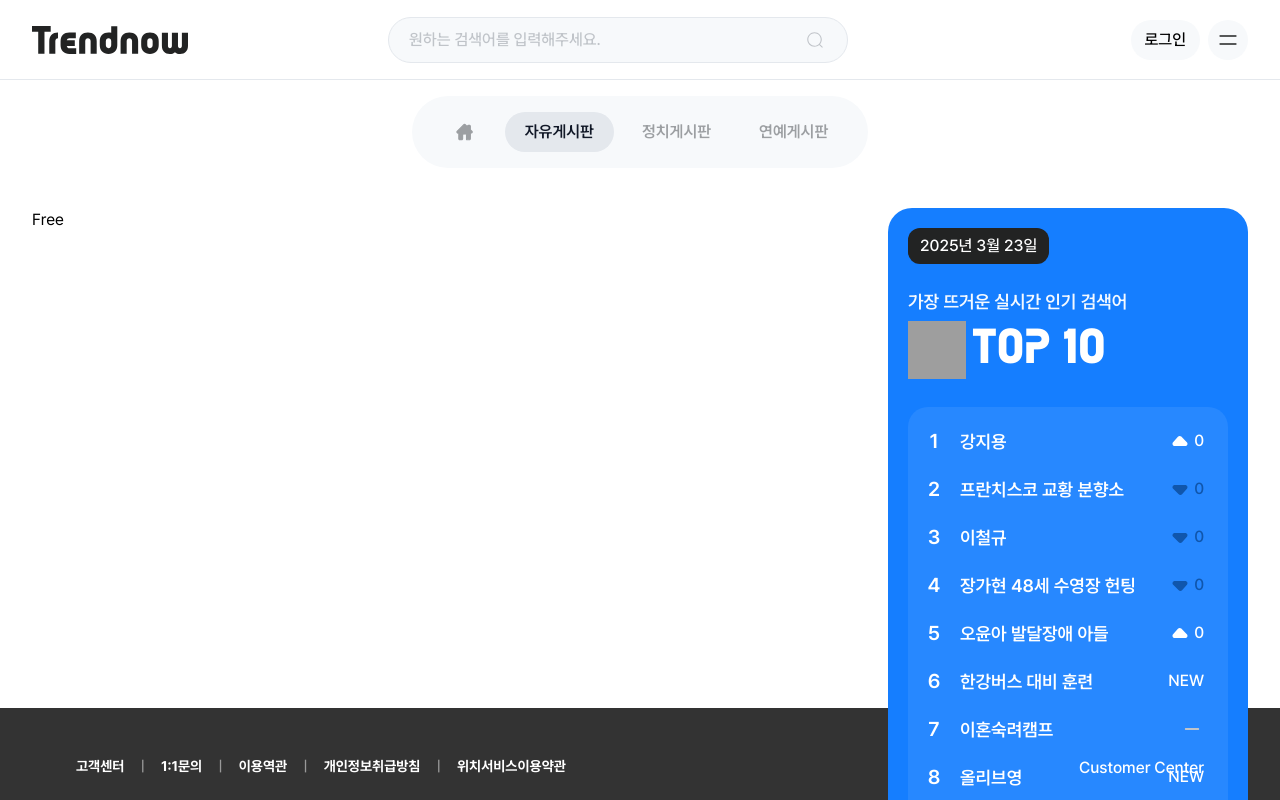
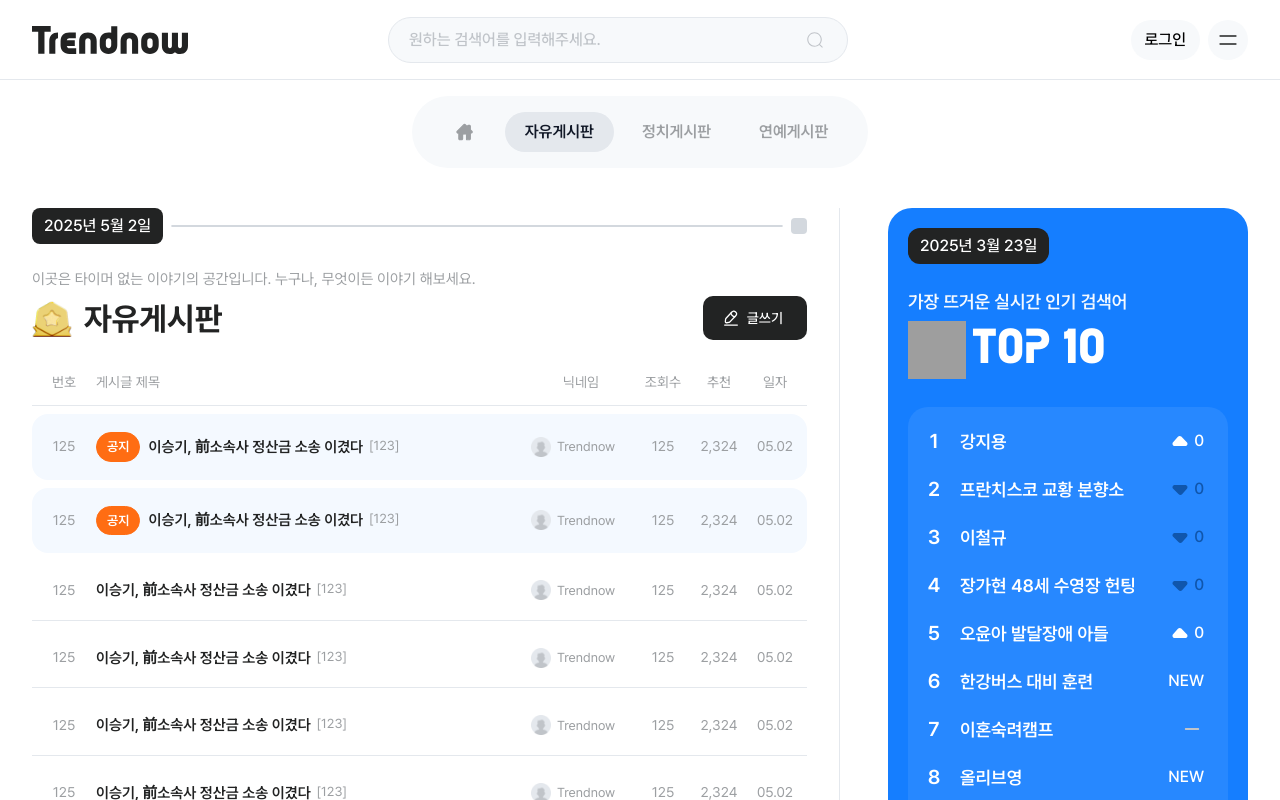
Before and after one commit to kangsuyeong/Trend-Now, a Next.js app: page /free in a window 1280 px wide. Shown: the top 800 px of the page. Built offline with nearby package versions, Linux system fonts and the light colour scheme; grey boxes are pictures that could not be loaded.

Commit message:
feature: 자유게시판 구현

```diff
--- a/src/app/(boards)/free/page.tsx
+++ b/src/app/(boards)/free/page.tsx
@@ -1,5 +1,77 @@
+import { DateDivider, Pagination, Pencil24, PrimaryButton } from '@/shared/ui';
 import React from 'react';
+import Image from 'next/image';
+import { BoardRow } from '@/widgets/boards';
 
 export default function Page() {
-  return <div>Free</div>;
+  return (
+    <div className="flex border-r border-gray-200 bg-white pr-8">
+      <div className="flex w-full flex-col gap-y-8">
+        <div className="flex flex-col gap-y-6">
+          <DateDivider date={new Date()} background="black" />
+          <div className="flex items-end justify-between">
+            <span className="flex flex-col gap-y-2">
+              <span className="text-md font-regular text-gray-500">
+                이곳은 타이머 없는 이야기의 공간입니다. 누구나, 무엇이든 이야기 해보세요.
+              </span>
+              <span className="flex gap-x-3">
+                <Image
+                  src="/images/gold.gif"
+                  alt="gold"
+                  width={40}
+                  height={40}
+                  priority
+                  className="aspect-square object-cover"
+                />
+                <span className="text-3xl font-bold text-gray-800">자유게시판</span>
+              </span>
+            </span>
+            <PrimaryButton variant="black" size="m" className="pl-4">
+              <span className="flex items-center gap-x-1">
+                <Pencil24 />
+                글쓰기
+              </span>
+            </PrimaryButton>
+          </div>
+        </div>
+        <div className="flex flex-col gap-y-2">
+          <div className="flex gap-x-2 border-b border-gray-200 px-2 pb-3 *:text-sm *:font-regular *:text-gray-500">
+            <span className="w-12 text-center">번호</span>
+            <span className="flex-1 text-left">게시글 제목</span>
+            <span className="w-[6.25rem] text-center">닉네임</span>
+            <span className="w-12 text-center">조회수</span>
+            <span className="w-12 text-center">추천</span>
+            <span className="w-12 text-center">일자</span>
+          </div>
+          {new Array(2).fill(0).map((_, idx) => (
+            <BoardRow
+              key={idx}
+              number={125}
+              title={'이승기, 前소속사 정산금 소송 이겼다'}
+              nickname={'Trendnow'}
+              views={125}
+              likes={2324}
+              created={new Date()}
+              comments={123}
+              type="noti"
+            />
+          ))}
+          {new Array(18).fill(0).map((_, idx) => (
+            <BoardRow
+              key={idx}
+              number={125}
+              title={'이승기, 前소속사 정산금 소송 이겼다'}
+              nickname={'Trendnow'}
+              views={125}
+              likes={2324}
+              created={new Date()}
+              comments={123}
+              type="normal"
+            />
+          ))}
+        </div>
+        <Pagination currentPage={1} maxPage={20} count={5} />
+      </div>
+    </div>
+  );
 }
--- a/src/shared/ui/buttons/PaginationButton.tsx
+++ b/src/shared/ui/buttons/PaginationButton.tsx
@@ -57,7 +57,7 @@ const Pagination = React.forwardRef<HTMLDivElement, PaginationProps>(
               const prevPageGroup = Math.floor((current - 1) / count);
 
               if (prevPageGroup > 0) {
-                setCurrent(prevPageGroup * 7);
+                setCurrent(prevPageGroup * count);
               } else {
                 setCurrent(1);
               }
--- /dev/null
+++ b/src/shared/ui/icons/24/Pencil24.tsx
@@ -0,0 +1,28 @@
+import React from 'react';
+
+const Pencil24 = () => {
+  return (
+    <svg width="24" height="24" viewBox="0 0 24 24" fill="none" xmlns="http://www.w3.org/2000/svg">
+      <path
+        fillRule="evenodd"
+        clipRule="evenodd"
+        d="M14.4686 4.41825C15.3404 4.30676 16.2085 4.6666 17.0718 5.47889L17.073 5.48002C17.9389 6.29897 18.3509 7.14736 18.2894 8.02609C18.2304 8.87059 17.7419 9.5756 17.2046 10.1433C17.2045 10.1433 17.2046 10.1432 17.2046 10.1433L11.408 16.2788C11.2324 16.4697 11.0001 16.6278 10.7847 16.743C10.5659 16.86 10.3093 16.9622 10.0639 17.0058L10.0595 17.0066L7.78565 17.3949C7.78545 17.395 7.78586 17.3949 7.78565 17.3949C7.20228 17.4953 6.63332 17.3504 6.22562 16.9637C5.81842 16.5776 5.64294 16.0183 5.70807 15.4321L5.70829 15.4302L5.97108 13.129C6.00368 12.8845 6.09345 12.625 6.19684 12.4033C6.29979 12.1825 6.44233 11.9435 6.61508 11.7596L6.61635 11.7583L12.4166 5.61893C12.9542 5.05105 13.6308 4.52538 14.4686 4.41825ZM13.3611 6.51218C13.3611 6.51219 13.3611 6.51216 13.3611 6.51218L7.56259 12.6497C7.56245 12.6498 7.56273 12.6495 7.56259 12.6497C7.51631 12.6991 7.44319 12.8065 7.37502 12.9527C7.30851 13.0953 7.27116 13.222 7.26044 13.2961L7.00012 15.5757C7.00009 15.576 7.00015 15.5754 7.00012 15.5757C6.97369 15.8156 7.04881 15.9528 7.12017 16.0205C7.19096 16.0876 7.32884 16.1545 7.56477 16.1138L9.83631 15.7259C9.83684 15.7258 9.83738 15.7257 9.83791 15.7256C9.91061 15.7123 10.0347 15.6698 10.1717 15.5966C10.3112 15.522 10.4089 15.4451 10.4518 15.398L10.4595 15.3895L16.2598 9.25025C16.7256 8.75822 16.9651 8.32894 16.9926 7.93544C17.0177 7.57617 16.8752 7.08244 16.1803 6.42513C15.4897 5.77548 14.9909 5.66205 14.6335 5.70775C14.242 5.75781 13.8267 6.02037 13.3611 6.51218Z"
+        fill="white"
+      />
+      <path
+        fillRule="evenodd"
+        clipRule="evenodd"
+        d="M11.821 6.44778C12.1757 6.39252 12.5081 6.63527 12.5633 6.98997C12.8213 8.64573 14.1651 9.91334 15.8366 10.0817C16.1937 10.1177 16.4541 10.4364 16.4181 10.7936C16.3822 11.1507 16.0635 11.4111 15.7063 11.3751C13.4497 11.1479 11.6284 9.43412 11.2788 7.1901C11.2236 6.83539 11.4663 6.50304 11.821 6.44778Z"
+        fill="white"
+      />
+      <path
+        fillRule="evenodd"
+        clipRule="evenodd"
+        d="M4.99072 19.0646C4.99072 18.7056 5.28174 18.4146 5.64072 18.4146H18.3574C18.7164 18.4146 19.0074 18.7056 19.0074 19.0646C19.0074 19.4235 18.7164 19.7146 18.3574 19.7146H5.64072C5.28174 19.7146 4.99072 19.4235 4.99072 19.0646Z"
+        fill="white"
+      />
+    </svg>
+  );
+};
+
+export default Pencil24;
--- a/src/shared/ui/index.ts
+++ b/src/shared/ui/index.ts
@@ -15,6 +15,7 @@ import Heart18 from './icons/18/Heart18';
 import ChevronVertical20 from './icons/20/ChevronVertical20';
 import Hamburger24 from './icons/24/Hamburger24';
 import House24 from './icons/24/House24';
+import Pencil24 from './icons/24/Pencil24';
 import Search24 from './icons/24/Search24';
 import ChevronVertical28 from './icons/28/ChevronVertical28';
 import UserProfile28 from './icons/28/UserProfile28';
@@ -47,6 +48,7 @@ export {
   ChevronVertical20,
   Hamburger24,
   House24,
+  Pencil24,
   Search24,
   ChevronVertical28,
   UserProfile28,
--- /dev/null
+++ b/src/widgets/boards/index.ts
@@ -0,0 +1 @@
+export * from './ui';
--- /dev/null
+++ b/src/widgets/boards/ui/BoardRow.tsx
@@ -0,0 +1,86 @@
+import React from 'react';
+import Image from 'next/image';
+import { cva } from 'class-variance-authority';
+import { cn } from '@/shared/lib';
+import { BadgeButton } from '@/shared/ui';
+
+const rowVariants = cva('flex gap-x-2 px-2 py-[1.125rem] items-center', {
+  variants: {
+    type: {
+      noti: 'bg-brand-100 rounded-2xl',
+      issue: 'border-b border-gray-200',
+      normal: 'border-b border-gray-200',
+    },
+  },
+});
+
+interface BoardRowProps {
+  /**@param {number} number 번호 */
+  number: number;
+  /**@param {string} title 게시글 제목 */
+  title: string;
+  /**@param {string} nickname 닉네임 */
+  nickname: string;
+  /**@param {number} views 조회수 */
+  views: number;
+  /**@param {number} likes 추천 */
+  likes: number;
+  /**@param {Date} created 일자 */
+  created: Date;
+  /**@param {number} comments 댓글 수 */
+  comments: number;
+  /**@param {'noti' | 'issue' | 'normal'} type 게시글 종류 */
+  type: 'noti' | 'issue' | 'normal';
+}
+
+/**
+ * @see https://www.figma.com/design/2ks26SvLcpmEHmzSETR8ky/Trend-Now_Design-File?node-id=283-6314&t=o6ABJQovotn5Ocaz-4
+ */
+export default function BoardRow({
+  number,
+  title,
+  nickname,
+  views,
+  likes,
+  created,
+  comments,
+  type,
+}: BoardRowProps) {
+  const month = created.getMonth() + 1;
+  const date = created.getDate();
+
+  return (
+    <div className={cn(rowVariants({ type }))}>
+      <span className="w-12 text-center text-sm font-regular text-gray-500">{number}</span>
+      <span className="flex flex-1 items-center gap-x-2">
+        {type === 'noti' ? (
+          <BadgeButton variant="yellow">공지</BadgeButton>
+        ) : type === 'issue' ? (
+          <BadgeButton variant="blue">이슈</BadgeButton>
+        ) : null}
+        <span className="flex gap-x-1.5">
+          <span className="text-md font-semiBold text-gray-800">{title}</span>
+          <span className="text-xs font-regular text-gray-500">[{comments.toLocaleString()}]</span>
+        </span>
+      </span>
+      <span className="flex w-[6.25rem] items-center gap-x-1.5">
+        <Image
+          src="/images/icons/icon_profile_88x88.png"
+          alt="프로필 사진"
+          width={20}
+          height={20}
+        />
+        <span className="text-xs font-regular text-gray-500">{nickname}</span>
+      </span>
+      <span className="w-12 text-center text-sm font-regular text-gray-500">
+        {views.toLocaleString()}
+      </span>
+      <span className="w-12 text-center text-sm font-regular text-gray-500">
+        {likes.toLocaleString()}
+      </span>
+      <span className="w-12 text-center text-sm font-regular text-gray-500">
+        {month.toString().padStart(2, '0')}.{date.toString().padStart(2, '0')}
+      </span>
+    </div>
+  );
+}
--- /dev/null
+++ b/src/widgets/boards/ui/index.ts
@@ -0,0 +1,3 @@
+import BoardRow from './BoardRow';
+
+export { BoardRow };
```
Also changed, not shown: public/images/icons/icon_profile_88x88.png (added), src/shared/lib/converters.ts (added).
